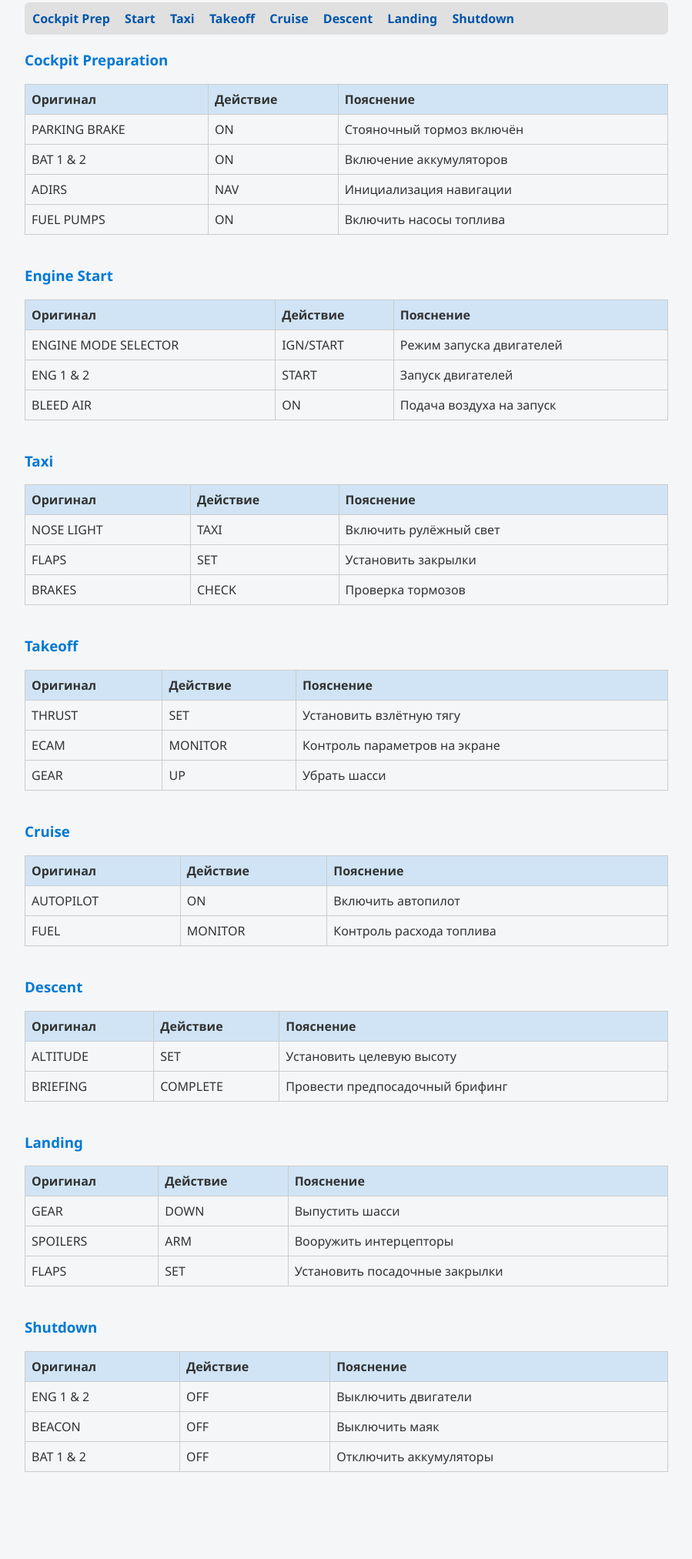
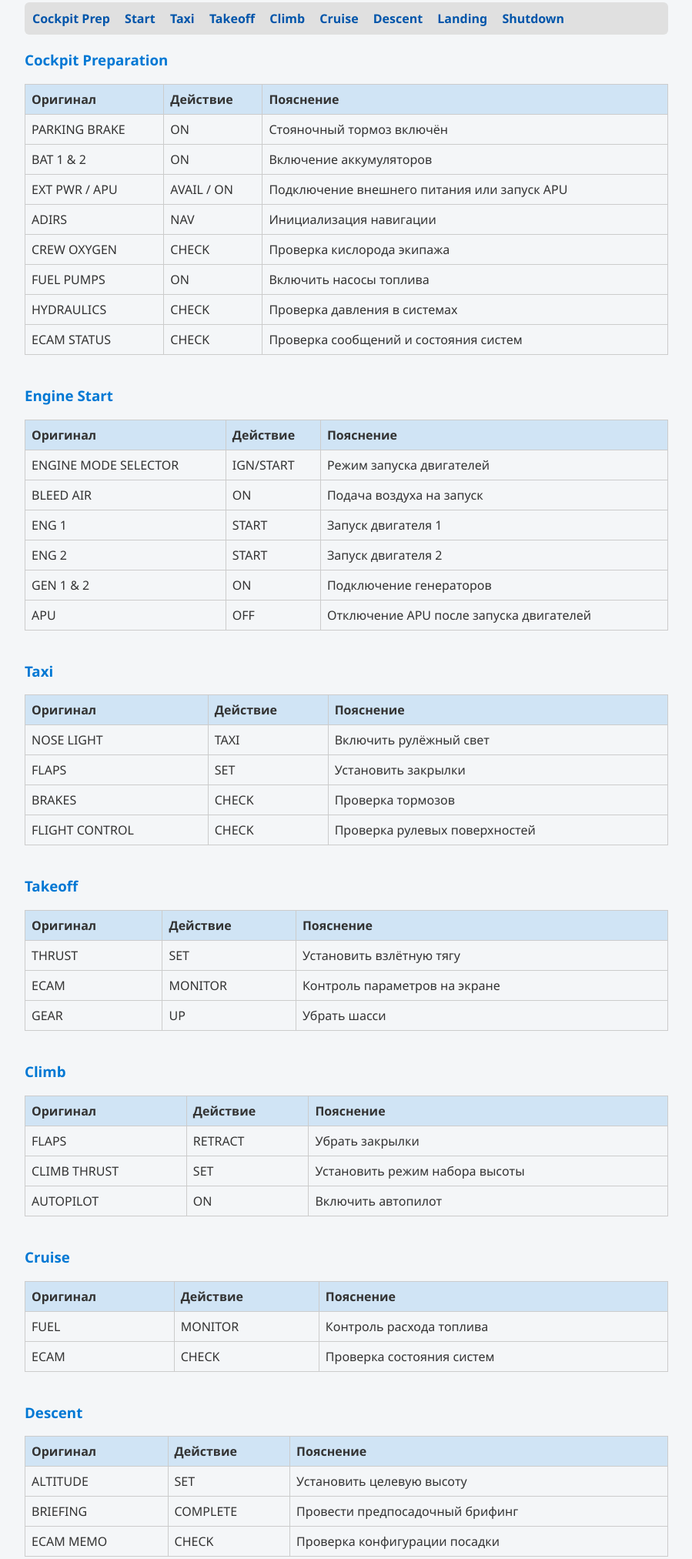
Before and after one commit to Andrej71F/FlyCheck, a plain HTML site: page index.html in a window 1280 px wide. Shown: the part 1282-3307 px from the top of the page at 77% size, without its empty margins (190-1089 px from the left). Drawn offline with Linux system fonts and the light colour scheme.

Commit message:
Add files via upload

```diff
--- a/index.html
+++ b/index.html
@@ -97,6 +97,7 @@
     <a href="#a320-start">Start</a>
     <a href="#a320-taxi">Taxi</a>
     <a href="#a320-takeoff">Takeoff</a>
+    <a href="#a320-climb">Climb</a>
     <a href="#a320-cruise">Cruise</a>
     <a href="#a320-descent">Descent</a>
     <a href="#a320-landing">Landing</a>
@@ -108,16 +109,23 @@
     <tr><th>Оригинал</th><th>Действие</th><th>Пояснение</th></tr>
     <tr onclick="toggleRow(this)"><td>PARKING BRAKE</td><td>ON</td><td>Стояночный тормоз включён</td></tr>
     <tr onclick="toggleRow(this)"><td>BAT 1 & 2</td><td>ON</td><td>Включение аккумуляторов</td></tr>
+    <tr onclick="toggleRow(this)"><td>EXT PWR / APU</td><td>AVAIL / ON</td><td>Подключение внешнего питания или запуск APU</td></tr>
     <tr onclick="toggleRow(this)"><td>ADIRS</td><td>NAV</td><td>Инициализация навигации</td></tr>
+    <tr onclick="toggleRow(this)"><td>CREW OXYGEN</td><td>CHECK</td><td>Проверка кислорода экипажа</td></tr>
     <tr onclick="toggleRow(this)"><td>FUEL PUMPS</td><td>ON</td><td>Включить насосы топлива</td></tr>
+    <tr onclick="toggleRow(this)"><td>HYDRAULICS</td><td>CHECK</td><td>Проверка давления в системах</td></tr>
+    <tr onclick="toggleRow(this)"><td>ECAM STATUS</td><td>CHECK</td><td>Проверка сообщений и состояния систем</td></tr>
   </table>
 
   <h3 id="a320-start">Engine Start</h3>
   <table>
     <tr><th>Оригинал</th><th>Действие</th><th>Пояснение</th></tr>
     <tr onclick="toggleRow(this)"><td>ENGINE MODE SELECTOR</td><td>IGN/START</td><td>Режим запуска двигателей</td></tr>
-			<tr onclick="toggleRow(this)"><td>ENG 1 & 2</td><td>START</td><td>Запуск двигателей</td></tr>
     <tr onclick="toggleRow(this)"><td>BLEED AIR</td><td>ON</td><td>Подача воздуха на запуск</td></tr>
+    <tr onclick="toggleRow(this)"><td>ENG 1</td><td>START</td><td>Запуск двигателя 1</td></tr>
+    <tr onclick="toggleRow(this)"><td>ENG 2</td><td>START</td><td>Запуск двигателя 2</td></tr>
+    <tr onclick="toggleRow(this)"><td>GEN 1 & 2</td><td>ON</td><td>Подключение генераторов</td></tr>
+    <tr onclick="toggleRow(this)"><td>APU</td><td>OFF</td><td>Отключение APU после запуска двигателей</td></tr>
   </table>
 
   <h3 id="a320-taxi">Taxi</h3>
@@ -126,6 +134,7 @@
     <tr onclick="toggleRow(this)"><td>NOSE LIGHT</td><td>TAXI</td><td>Включить рулёжный свет</td></tr>
     <tr onclick="toggleRow(this)"><td>FLAPS</td><td>SET</td><td>Установить закрылки</td></tr>
     <tr onclick="toggleRow(this)"><td>BRAKES</td><td>CHECK</td><td>Проверка тормозов</td></tr>
+    <tr onclick="toggleRow(this)"><td>FLIGHT CONTROL</td><td>CHECK</td><td>Проверка рулевых поверхностей</td></tr>
   </table>
 
   <h3 id="a320-takeoff">Takeoff</h3>
@@ -136,11 +145,19 @@
     <tr onclick="toggleRow(this)"><td>GEAR</td><td>UP</td><td>Убрать шасси</td></tr>
   </table>
 
+  <h3 id="a320-climb">Climb</h3>
+  <table>
+    <tr><th>Оригинал</th><th>Действие</th><th>Пояснение</th></tr>
+    <tr onclick="toggleRow(this)"><td>FLAPS</td><td>RETRACT</td><td>Убрать закрылки</td></tr>
+    <tr onclick="toggleRow(this)"><td>CLIMB THRUST</td><td>SET</td><td>Установить режим набора высоты</td></tr>
+    <tr onclick="toggleRow(this)"><td>AUTOPILOT</td><td>ON</td><td>Включить автопилот</td></tr>
+  </table>
+
   <h3 id="a320-cruise">Cruise</h3>
   <table>
     <tr><th>Оригинал</th><th>Действие</th><th>Пояснение</th></tr>
-			<tr onclick="toggleRow(this)"><td>AUTOPILOT</td><td>ON</td><td>Включить автопилот</td></tr>
     <tr onclick="toggleRow(this)"><td>FUEL</td><td>MONITOR</td><td>Контроль расхода топлива</td></tr>
+    <tr onclick="toggleRow(this)"><td>ECAM</td><td>CHECK</td><td>Проверка состояния систем</td></tr>
   </table>
 
   <h3 id="a320-descent">Descent</h3>
@@ -148,6 +165,7 @@
     <tr><th>Оригинал</th><th>Действие</th><th>Пояснение</th></tr>
     <tr onclick="toggleRow(this)"><td>ALTITUDE</td><td>SET</td><td>Установить целевую высоту</td></tr>
     <tr onclick="toggleRow(this)"><td>BRIEFING</td><td>COMPLETE</td><td>Провести предпосадочный брифинг</td></tr>
+    <tr onclick="toggleRow(this)"><td>ECAM MEMO</td><td>CHECK</td><td>Проверка конфигурации посадки</td></tr>
   </table>
 
   <h3 id="a320-landing">Landing</h3>
@@ -156,6 +174,8 @@
     <tr onclick="toggleRow(this)"><td>GEAR</td><td>DOWN</td><td>Выпустить шасси</td></tr>
     <tr onclick="toggleRow(this)"><td>SPOILERS</td><td>ARM</td><td>Вооружить интерцепторы</td></tr>
     <tr onclick="toggleRow(this)"><td>FLAPS</td><td>SET</td><td>Установить посадочные закрылки</td></tr>
+    <tr onclick="toggleRow(this)"><td>AUTOBRAKE</td><td>SET</td><td>Установить режим торможения</td></tr>
+    <tr onclick="toggleRow(this)"><td>LANDING LIGHTS</td><td>ON</td><td>Включить посадочные огни</td></tr>
   </table>
 
   <h3 id="a320-shutdown">Shutdown</h3>
@@ -163,7 +183,11 @@
     <tr><th>Оригинал</th><th>Действие</th><th>Пояснение</th></tr>
     <tr onclick="toggleRow(this)"><td>ENG 1 & 2</td><td>OFF</td><td>Выключить двигатели</td></tr>
     <tr onclick="toggleRow(this)"><td>BEACON</td><td>OFF</td><td>Выключить маяк</td></tr>
+    <tr onclick="toggleRow(this)"><td>FUEL PUMPS</td><td>OFF</td><td>Отключить насосы топлива</td></tr>
+    <tr onclick="toggleRow(this)"><td>APU</td><td>OFF</td><td>Остановить вспомогательную силовую установку</td></tr>
+    <tr onclick="toggleRow(this)"><td>ELEC</td><td>EXT PWR / OFF</td><td>Подключить внешнее питание или отключить электросистему</td></tr>
     <tr onclick="toggleRow(this)"><td>BAT 1 & 2</td><td>OFF</td><td>Отключить аккумуляторы</td></tr>
+    <tr onclick="toggleRow(this)"><td>PARKING BRAKE</td><td>ON</td><td>Установить тормоз на стоянке</td></tr>
   </table>
 </section>
 
```
Lines whose indentation alone changed are shown as unchanged.
